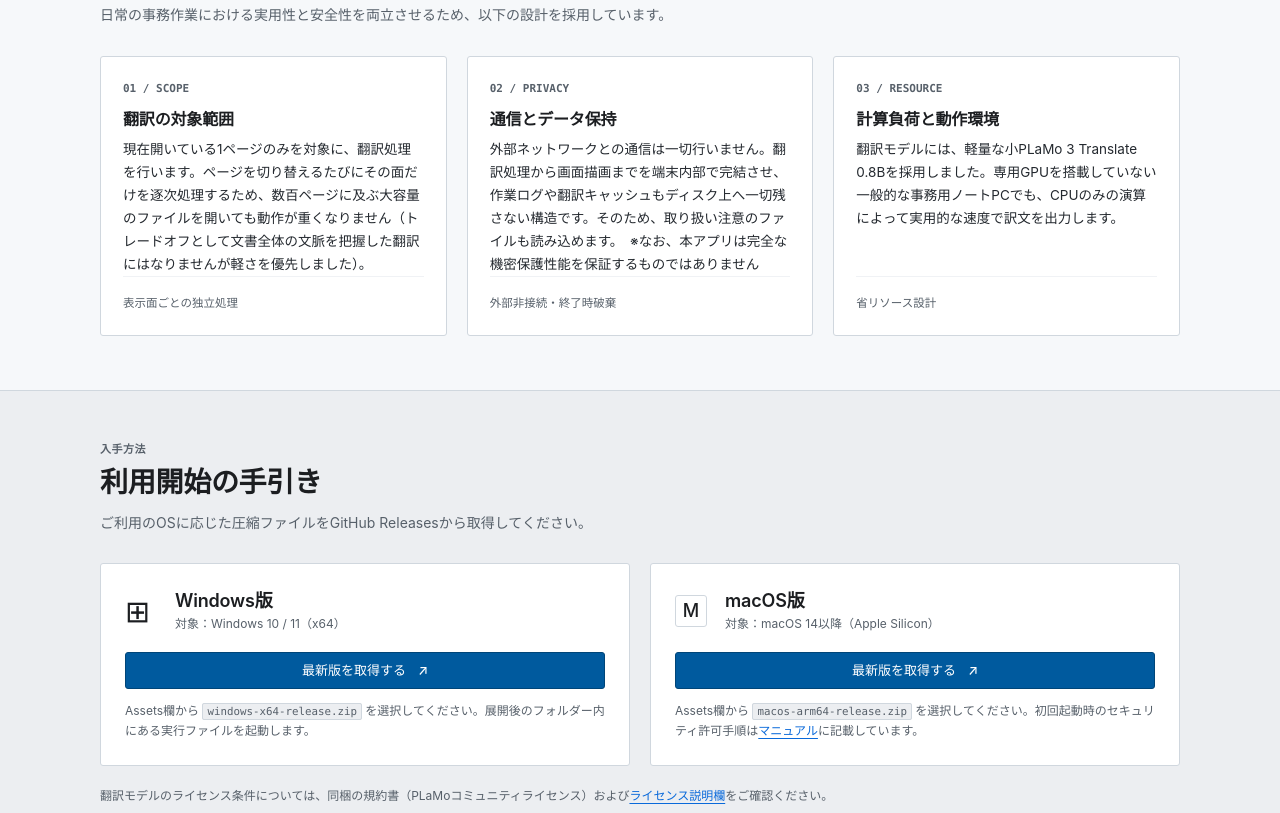
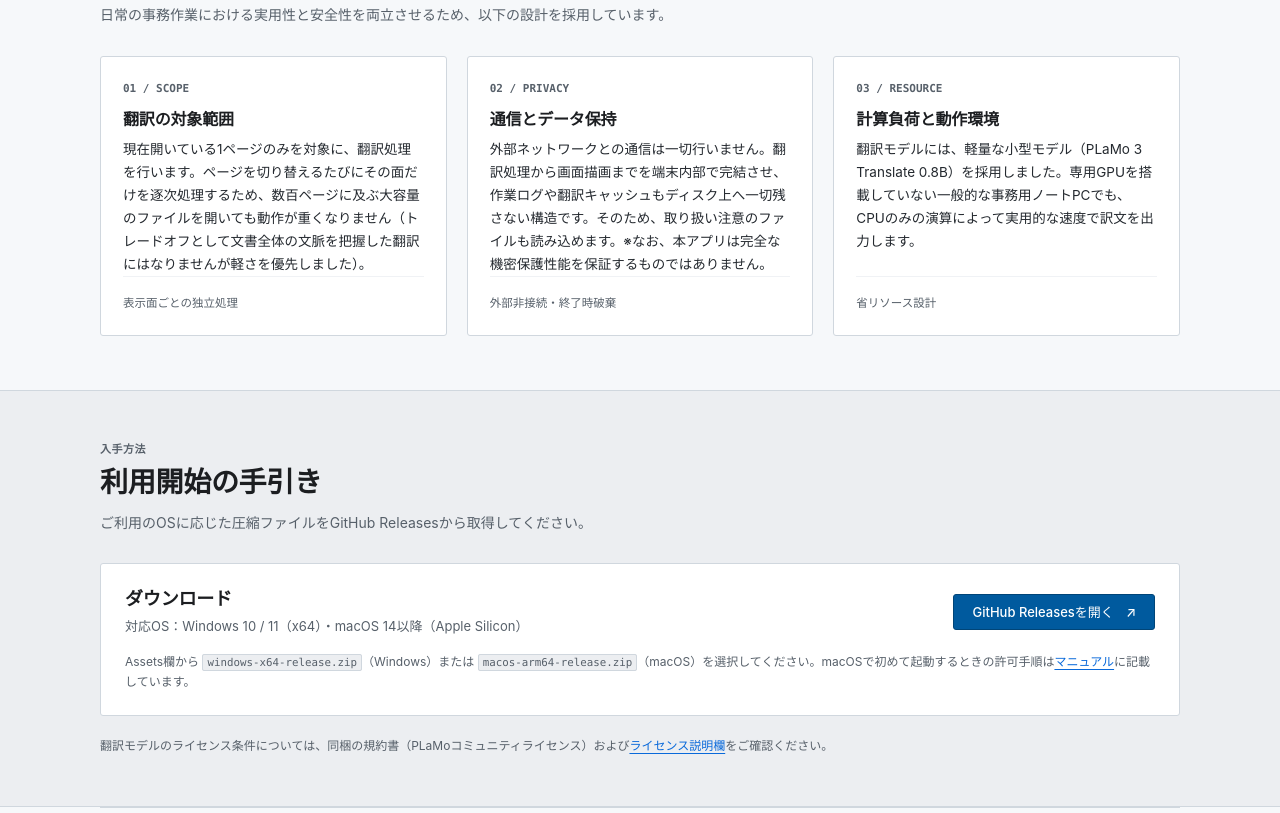
Before and after one commit to matsuvr/pdf_side_by_side_translator, a plain HTML site: page docs/index.html in a window 1280 px wide. Shown: the part 1267-2080 px from the top of the page. Drawn offline with Linux system fonts and the light colour scheme.

Commit message:
Fix landing copy and consolidate the download panel

```diff
--- a/docs/assets/style.css
+++ b/docs/assets/style.css
@@ -235,41 +235,22 @@ p + p { margin-top: 0.9em; }
   background: var(--panel);
   border-block: 1px solid var(--line);
 }
-.download-grid {
-  display: grid;
-  grid-template-columns: 1fr 1fr;
-  gap: 20px;
-}
-.download-card {
+.download-panel {
+  display: flex;
+  flex-wrap: wrap;
+  align-items: center;
+  justify-content: space-between;
+  gap: 14px 24px;
   border: 1px solid var(--line);
   border-radius: var(--radius);
-  padding: 24px;
+  padding: 22px 24px;
   background: var(--surface);
-  display: grid;
-  grid-template-columns: 36px 1fr;
-  column-gap: 14px;
-  align-items: center;
 }
-.platform-symbol {
-  grid-row: 1 / 3;
-  font-size: 30px;
-  color: var(--ink);
-  line-height: 1;
-}
-.mac-symbol {
-  font-size: 18px;
-  font-weight: 500;
-  border: 1px solid var(--line);
-  border-radius: var(--radius);
-  width: 32px;
-  height: 32px;
-  display: grid;
-  place-items: center;
-}
-.download-card h3 { font-size: 18px; }
-.download-card > p { color: var(--muted); font-size: 12px; }
-.download-card .button, .download-card .small { grid-column: 1 / -1; margin-top: 18px; }
-.download-card .small { font-size: 12px; line-height: 1.7; color: var(--muted); margin-top: 12px; }
+.download-panel-main { flex: 1 1 300px; min-width: 0; }
+.download-panel h3 { font-size: 18px; }
+.download-panel-main p { color: var(--muted); font-size: 13px; margin-top: 4px; }
+.download-panel .button { flex: 0 0 auto; }
+.download-panel .small { flex-basis: 100%; font-size: 12px; line-height: 1.7; color: var(--muted); }
 .download-footnote { font-size: 12px; color: var(--muted); margin-top: 20px; line-height: 1.7; }
 
 /* Help / Manual Strip */
@@ -417,7 +398,6 @@ details p { color: var(--muted); font-size: 13.5px; padding-left: 16px; }
 @media(max-width: 800px) {
   .section { padding-block: 40px; }
   .feature-grid { grid-template-columns: 1fr; gap: 16px; }
-  .download-grid { grid-template-columns: 1fr; gap: 16px; }
   .manual-layout { grid-template-columns: 1fr; gap: 0; }
   .manual-sidebar { position: static; padding: 18px 0; border-bottom: 1px solid var(--line); }
   .manual-sidebar nav { display: grid; grid-template-columns: repeat(3, 1fr); gap: 4px 12px; }
--- a/docs/index.html
+++ b/docs/index.html
@@ -56,13 +56,13 @@
         <article class="feature">
           <span class="feature-number">02 / PRIVACY</span>
           <h3>通信とデータ保持</h3>
-          <p>外部ネットワークとの通信は一切行いません。翻訳処理から画面描画までを端末内部で完結させ、作業ログや翻訳キャッシュもディスク上へ一切残さない構造です。そのため、取り扱い注意のファイルも読み込めます。　※なお、本アプリは完全な機密保護性能を保証するものではありません</p>
+          <p>外部ネットワークとの通信は一切行いません。翻訳処理から画面描画までを端末内部で完結させ、作業ログや翻訳キャッシュもディスク上へ一切残さない構造です。そのため、取り扱い注意のファイルも読み込めます。※なお、本アプリは完全な機密保護性能を保証するものではありません。</p>
           <div class="feature-note">外部非接続・終了時破棄</div>
         </article>
         <article class="feature">
           <span class="feature-number">03 / RESOURCE</span>
           <h3>計算負荷と動作環境</h3>
-          <p>翻訳モデルには、軽量な小PLaMo 3 Translate 0.8Bを採用しました。専用GPUを搭載していない一般的な事務用ノートPCでも、CPUのみの演算によって実用的な速度で訳文を出力します。</p>
+          <p>翻訳モデルには、軽量な小型モデル（PLaMo 3 Translate 0.8B）を採用しました。専用GPUを搭載していない一般的な事務用ノートPCでも、CPUのみの演算によって実用的な速度で訳文を出力します。</p>
           <div class="feature-note">省リソース設計</div>
         </article>
       </div>
@@ -75,21 +75,13 @@
           <h2>利用開始の手引き</h2>
           <p>ご利用のOSに応じた圧縮ファイルをGitHub Releasesから取得してください。</p>
         </div>
-        <div class="download-grid">
-          <article class="download-card">
-            <div class="platform-symbol" aria-hidden="true">⊞</div>
-            <h3>Windows版</h3>
-            <p>対象：Windows 10 / 11（x64）</p>
-            <a class="button primary" href="https://github.com/matsuvr/pdf_side_by_side_translator/releases/latest">最新版を取得する <span aria-hidden="true">↗</span></a>
-            <p class="small">Assets欄から <code>windows-x64-release.zip</code> を選択してください。展開後のフォルダー内にある実行ファイルを起動します。</p>
-          </article>
-          <article class="download-card">
-            <div class="platform-symbol mac-symbol" aria-hidden="true">M</div>
-            <h3>macOS版</h3>
-            <p>対象：macOS 14以降（Apple Silicon）</p>
-            <a class="button primary" href="https://github.com/matsuvr/pdf_side_by_side_translator/releases/latest">最新版を取得する <span aria-hidden="true">↗</span></a>
-            <p class="small">Assets欄から <code>macos-arm64-release.zip</code> を選択してください。初回起動時のセキュリティ許可手順は<a href="manual.html#mac-first-launch">マニュアル</a>に記載しています。</p>
-          </article>
+        <div class="download-panel">
+          <div class="download-panel-main">
+            <h3>ダウンロード</h3>
+            <p>対応OS：Windows 10 / 11（x64）・macOS 14以降（Apple Silicon）</p>
+          </div>
+          <a class="button primary" href="https://github.com/matsuvr/pdf_side_by_side_translator/releases">GitHub Releasesを開く <span aria-hidden="true">↗</span></a>
+          <p class="small">Assets欄から <code>windows-x64-release.zip</code>（Windows）または <code>macos-arm64-release.zip</code>（macOS）を選択してください。macOSで初めて起動するときの許可手順は<a href="manual.html#mac-first-launch">マニュアル</a>に記載しています。</p>
         </div>
         <p class="download-footnote">翻訳モデルのライセンス条件については、同梱の規約書（PLaMoコミュニティライセンス）および<a href="manual.html#licenses">ライセンス説明欄</a>をご確認ください。</p>
       </div>
```
